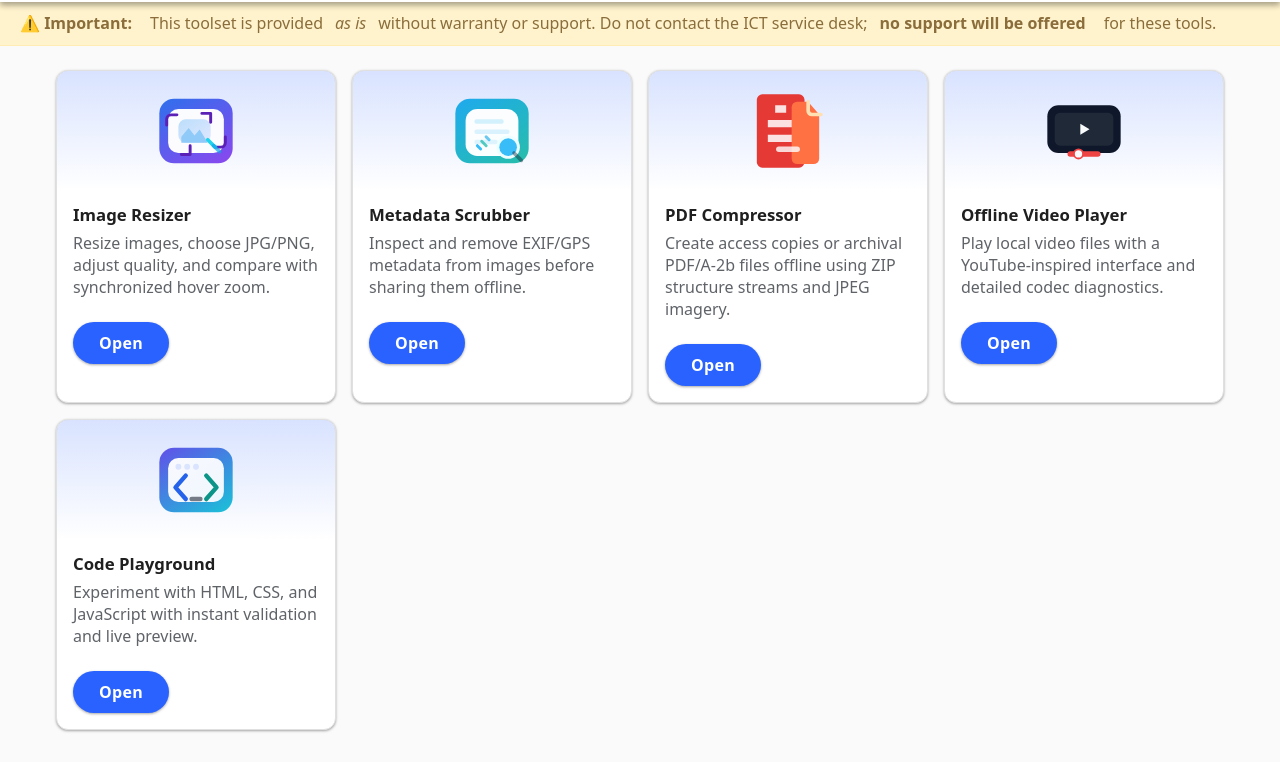
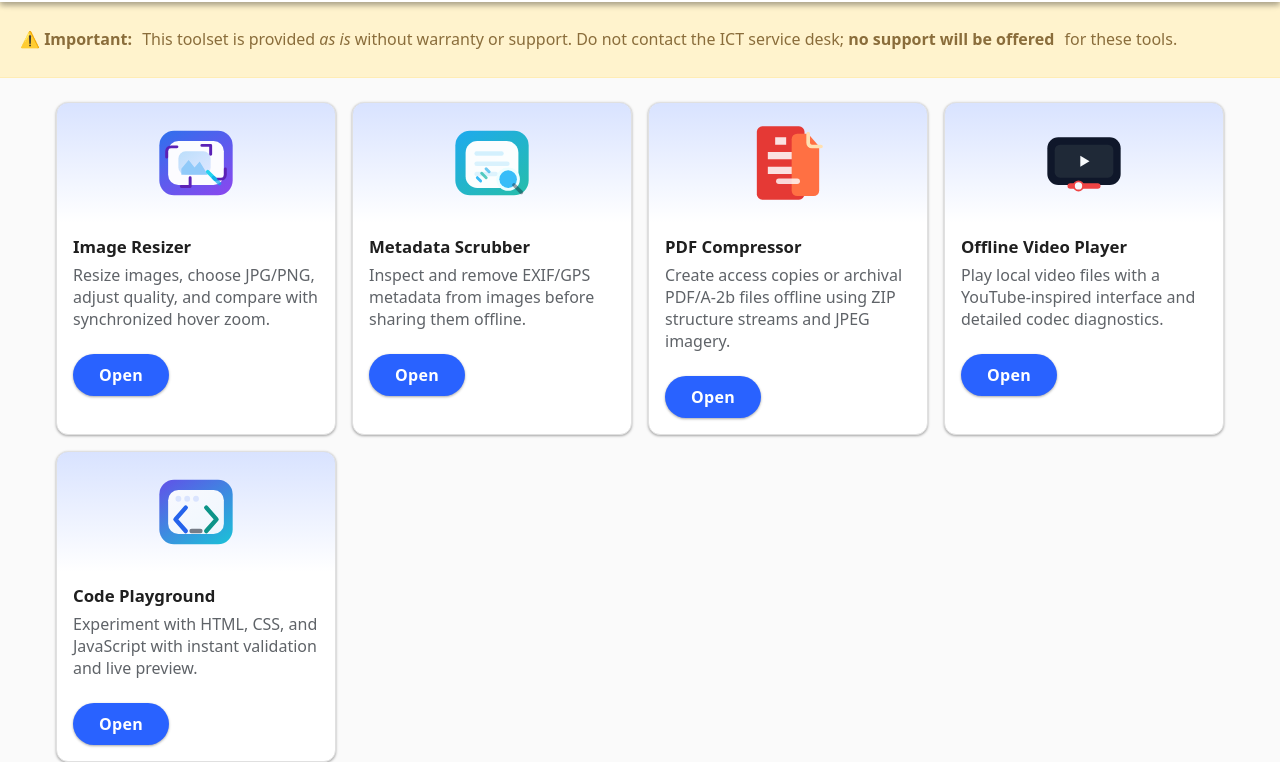
Before and after one commit to J3nk0J1/web-tools, a plain HTML site: page index.html in a window 1280 px wide. Shown: the part 62-824 px from the top of the page. Before the commit the page ends 800 px from the top, so only its background shows below. Drawn offline with Linux system fonts and the light colour scheme.

Commit message:
Update index.html

```diff
--- a/index.html
+++ b/index.html
@@ -23,7 +23,7 @@
   </header>
 
   <aside class="notice-bar notice-bar--important" role="note" aria-live="polite">
-    <strong>⚠️ Important:</strong> This toolset is provided <em>as is</em> without warranty or support. Do not contact the ICT service desk; <strong>no support will be offered</strong> for these tools.
+    <p><strong>⚠️ Important:</strong> This toolset is provided <em>as is</em> without warranty or support. Do not contact the ICT service desk; <strong>no support will be offered</strong> for these tools.</p>
   </aside>
 
   <main class="container" role="main">
```
